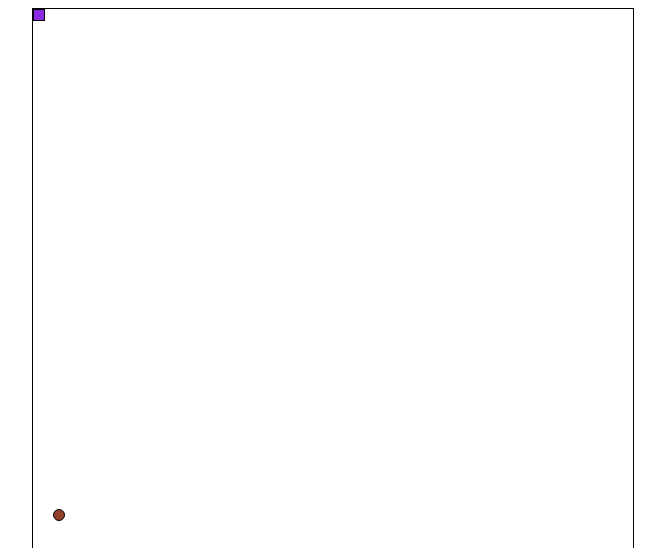
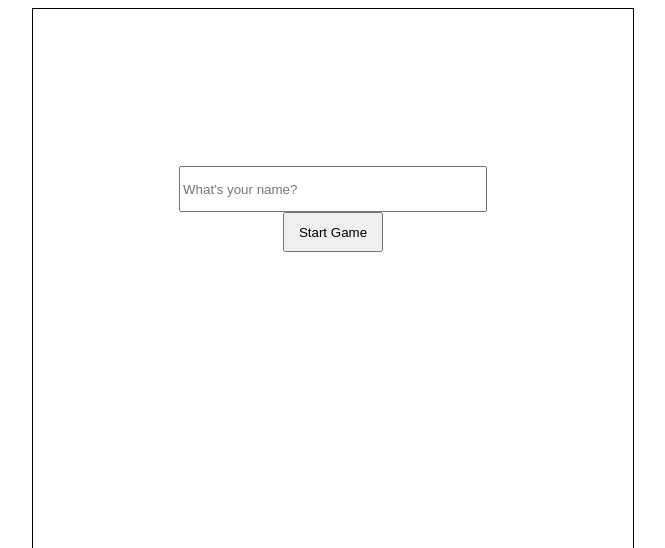
Before and after one commit to lmfmay/SBA-316, a plain HTML site: page index.html in a window 1280 px wide. Shown: the top 548 px of the page, without its empty margins (307-972 px from the left). Drawn offline with Linux system fonts and the light colour scheme.

Commit message:
Added form and input elements to html

```diff
--- a/index.html
+++ b/index.html
@@ -10,9 +10,15 @@
 <body>
     <main id="gameArea">
         <h1 id="score">Score: 0</h1>
-        <div id="snake">
+        <div id="fieldSet">
+            <form>
+                <input type="text" name="Player Name" id="playerName" placeholder="What's your name?">
+                <input type="button" value="Start Game" id="startGameBtn">
+            </form>
+        </div>
+        <div id="snake" hidden>
             <div id="snakeHead" class="box"></div>
-            <div id="snakeBody" class="box" hidden></div>
+            <!-- <div id="snakeBody" class="box" hidden></div> -->
         </div>
         <!-- <div class="food" hidden></div> -->
 
--- a/scripts/script.js
+++ b/scripts/script.js
@@ -6,7 +6,8 @@ let snake = document.getElementById(`snake`);
 let head = snake.firstElementChild;
 // - Cache at least one element using querySelector or querySelectorAll.
 let box = document.querySelectorAll(`#box`);
-
+let startBtn = document.getElementById(`startGameBtn`);
+let player = document.getElementById()
 
 let score = 0;
 let positionTop = 0;
@@ -16,8 +17,9 @@ let canvasWidth = gameBoard.clientWidth;
 let foodPosTop = Math.floor(Math.random() * (canvasHeight/10)) *10 // ensures food placed in multiples of 10, then converting back to px
 let foodPosLeft = Math.floor(Math.random() * (canvasWidth/10)) *10
 
-// - Register at least two different event listeners and create the associated event handler functions.
-document.addEventListener('keydown',handleKeyDown)
+// Register at least two different event listeners and create the associated event handler functions.
+startBtn.addEventListener(`click`,startGame)
+document.addEventListener(`keydown`,handleKeyDown)
 foodAppears()
 // setInterval(() => {
 //     foodAppears()
@@ -65,6 +67,7 @@ function foodVanish(){
     });
 }
 
+// - Modify the HTML or text content of at least one element in response to user interaction using innerHTML, innerText, or textContent.
 function updateScore(){
     score++;
     let scoreBoard = document.getElementById(`score`);
@@ -72,14 +75,16 @@ function updateScore(){
 }
 
 // - Use the DocumentFragment interface or HTML templating with the cloneNode method to create templated content.
-// - Modify the HTML or text content of at least one element in response to user interaction using innerHTML, innerText, or textContent.
-    //change scores
 
-// - Modify at least one attribute of an element in response to user interaction.
-    //change state of snake body to visible
 
-// - Register at least two different event listeners and create the associated event handler functions.
-    //create click listener on start button
+
+// Modify at least one attribute of an element in response to user interaction.
+function startGame(){
+    snake.removeAttribute(`hidden`);
+    startBtn.setAttribute(`hidden`,`true`);
+}
+
+
 // - Use at least two Browser Object Model (BOM) properties or methods.
     //alert and prompt
 // - Include at least one form and/or input with HTML attribute validation.
--- a/styles/styles.css
+++ b/styles/styles.css
@@ -32,3 +32,33 @@
     border-radius: 50%;
     position: absolute;
 }
+
+#startGameBtn {
+    /* position: absolute; */
+    /* top: 50%; */
+    height: 40px;
+    width: 100px;
+}
+
+#playerName {
+    /* position: absolute; */
+    /* top: 40%; */
+    height: 40px;
+    width: 300px;
+
+}
+
+form {
+    display: flex;
+    flex-direction: column;
+    justify-content: center;
+    align-items:center;
+
+}
+
+#fieldSet {
+    display: flex;
+    justify-content: center;
+    align-items:center;
+    height: 50vh;
+}
```
